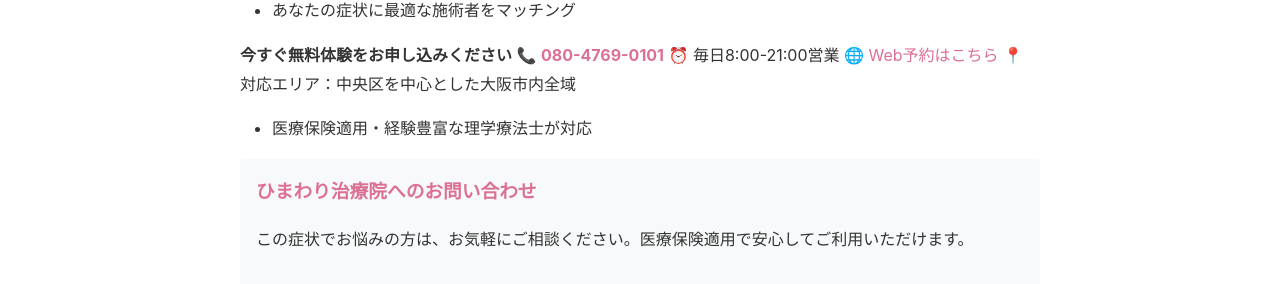
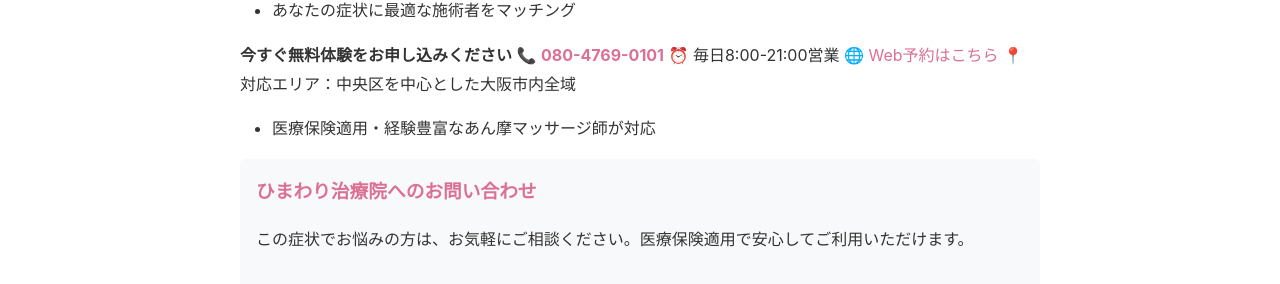
Before and after one commit to satoshi-kemmotsu/blog, a Jekyll site: the page built from _posts/2025-08-01-坐骨神経痛改善事例中央区での在宅医療マッサージ体験談.md, in a window 1280 px wide and 900 px high, scrolled down 3059 px. Shown: the part 142-426 px from the top of the window. Built offline with Jekyll 4.4.1, drawn with Linux system fonts in a browser that asks for light colours; some of the changed text lies outside the part shown.

Commit message:
🚨緊急修正: 理学療法士→あん摩マッサージ師に修正
資格名の誤記を修正（法的リスク回避）

🔧 Generated with [Claude Code](https://claude.ai/code)

Co-Authored-By: Claude <noreply@anthropic.com>

```diff
--- a/_posts/2025-08-01-坐骨神経痛改善事例中央区での在宅医療マッサージ体験談.md
+++ b/_posts/2025-08-01-坐骨神経痛改善事例中央区での在宅医療マッサージ体験談.md
@@ -37,7 +37,7 @@ title: 坐骨神経痛改善事例｜中央区での在宅医療マッサージ
 
 ## 医学的評価と診断
 
-### 初回評価（理学療法士による詳細評価）
+### 初回評価（専門スタッフによる詳細評価）
 - **SLRテスト**：右45度陽性
 - **Kemp test**：右側屈・後屈で症状誘発
 - **知覚検査**：L5皮膚分節の感覚鈍麻
@@ -103,4 +103,4 @@ B様のような劇的な改善が、あなたにも期待できます！
 ⏰ 毎日8:00-21:00営業
 🌐 [Web予約はこちら](https://peraichi.com/landing_pages/view/himawari-massage/)
 📍 対応エリア：中央区を中心とした大阪市内全域
-- 医療保険適用・経験豊富な理学療法士が対応
+- 医療保険適用・経験豊富なあん摩マッサージ師が対応
```
